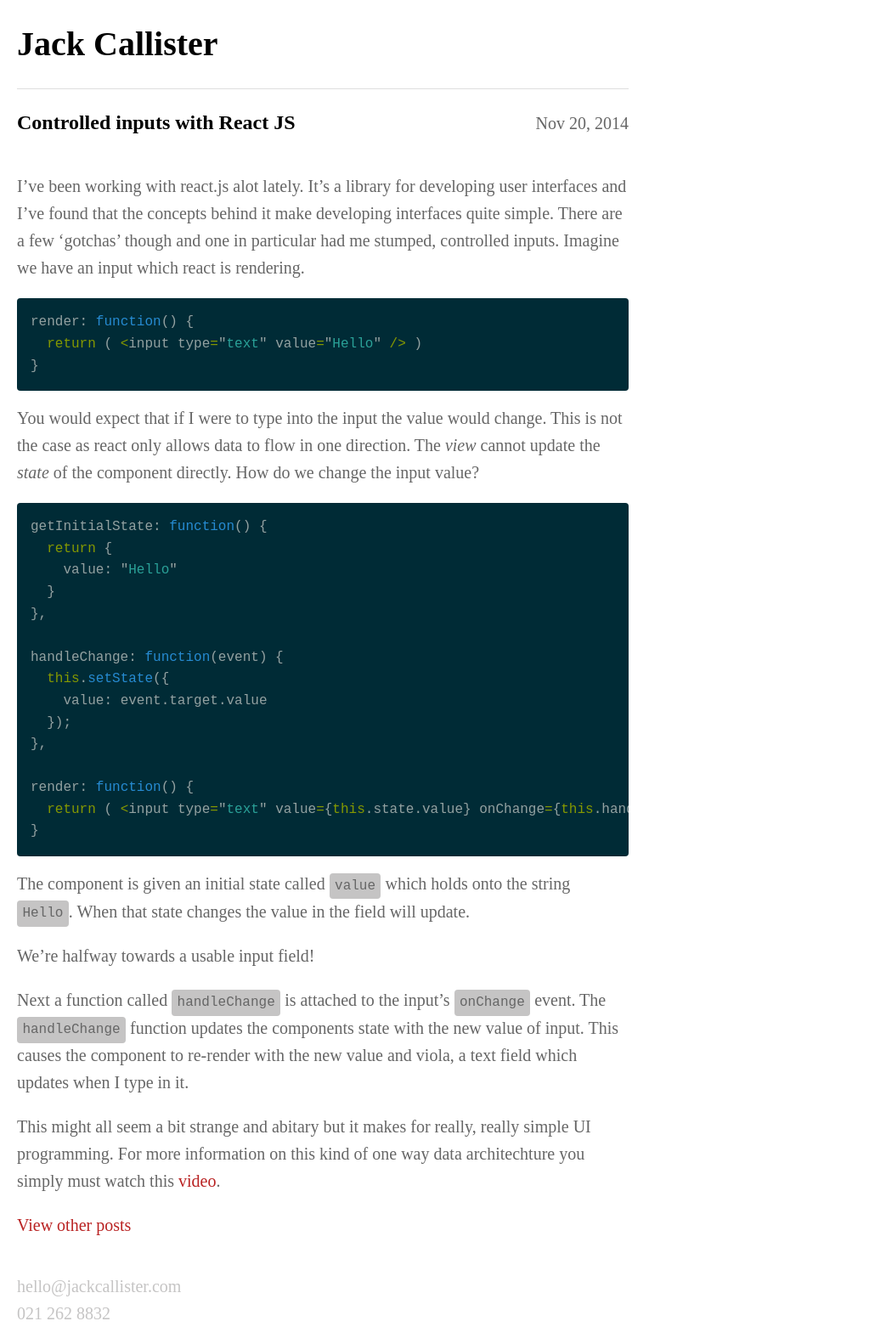
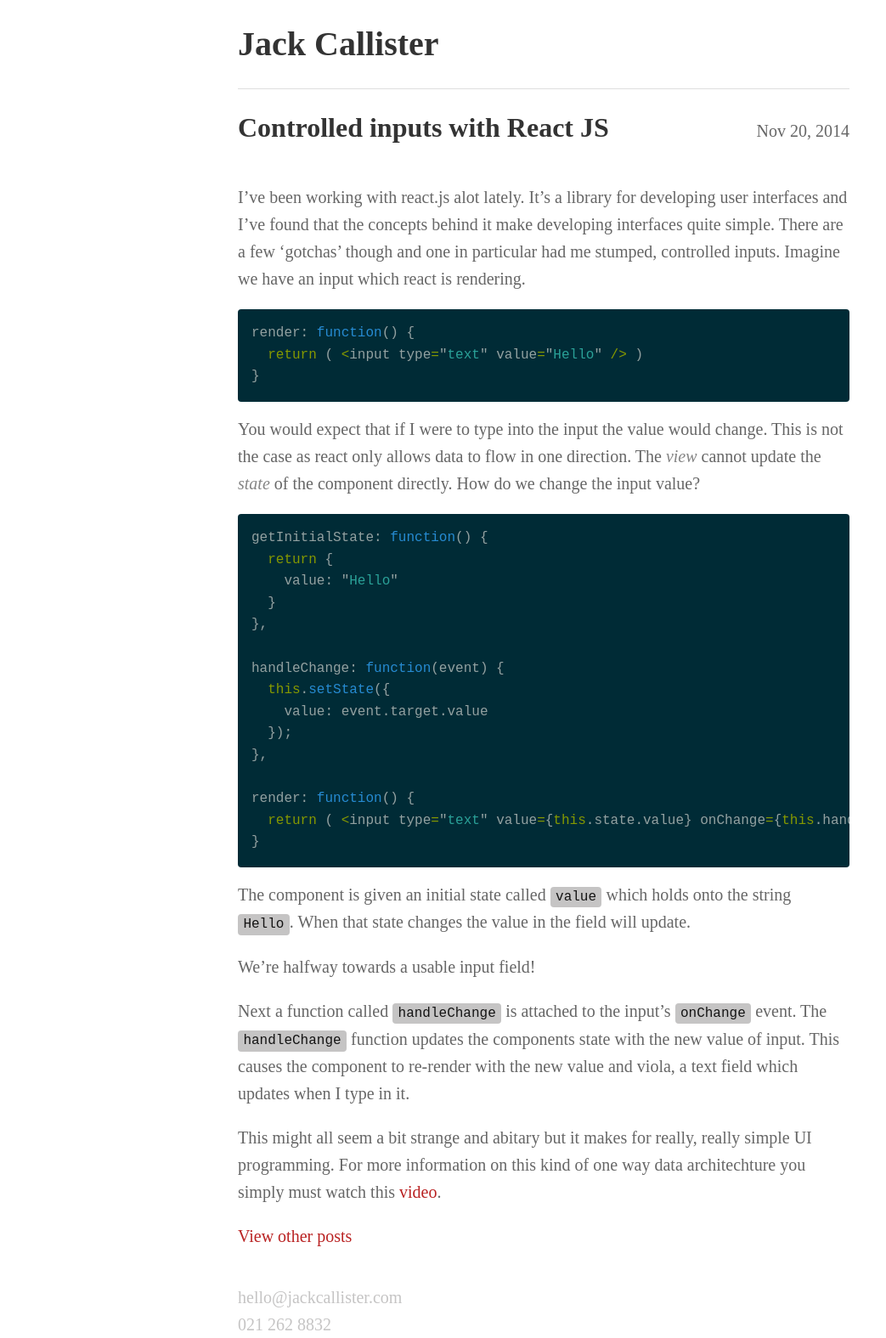
Before and after one commit to jackcallister/jarsbe.github.io, a Jekyll site: the page built from _posts/2014-11-20-controlled-inputs-with-react-js.markdown, in a window 1280 px wide. Shown: the whole page at 85% size, without its empty margins (0-1043 px from the left). Built offline with Jekyll 4.4.1, drawn with Linux system fonts in a browser that asks for light colours; Markdown is read by kramdown in place of the engine named in the settings.

```diff
--- a/css/base/_code.scss
+++ b/css/base/_code.scss
@@ -7,9 +7,9 @@
 }
 
 p > code {
-  padding: 0.4em;
+  padding: 0.2em 0.4em;
   font-size: 0.8em;
   border-radius: 4px;
   background: $light-grey;
-  color: $dark-grey;
+  color: rgba(0,0,0,0.9);
 }
--- a/css/base/_layout.scss
+++ b/css/base/_layout.scss
@@ -1,11 +1,11 @@
 body {
-  margin: 0 1em;
+  max-width: 720px;
+  margin: 0 auto;
   padding: 1em 0;
   background-color: $white;
 }
 
 main {
-  max-width: 720px;
   margin-top: 1em;
   padding-top: 1em;
   border-top: 1px solid lighten($light-grey, 10%);
--- a/css/base/_typography.scss
+++ b/css/base/_typography.scss
@@ -4,16 +4,15 @@ html {
   line-height: 1.6;
 }
 
+ul {
+  list-style: none;
+  margin-bottom: 1em;
+}
+
 p {
   font-size: 1rem;
   margin-bottom: 1em;
 }
-
-main p:last-child {
-  margin-bottom: 0;
-}
-
-strong { color: $body-strong-color; }
 
 a {
   color: $link-color;
@@ -24,13 +23,44 @@ a {
   }
 }
 
-main a {
-  color: $body-link-color;
+strong {
+  color: $body-strong-color;
 }
 
-ul {
-  list-style: none;
-  margin-bottom: 1em;
+em {
+  opacity: 0.8;
+}
+
+main {
+  p:last-child {
+    margin-bottom: 0;
+  }
+
+  h1, h2, h3 {
+    margin: 2rem 0 1rem 0;
+    color: $black;
+  }
+
+  h1 {
+    font-size: 1.6em;
+  }
+
+  h2 {
+    font-size: 1.4em;
+  }
+
+  h3 {
+    font-size: 1.2em;
+  }
+
+  a {
+    color: $body-link-color;
+  }
+
+  ul {
+    list-style: disc;
+    margin-left: 1em;
+  }
 }
 
 header h1 {
@@ -51,9 +81,7 @@ header.post {
   @include align-items(baseline);
 
   h1 {
-    font-size: 1.2rem;
     margin: 0;
-    color: $black;
   }
 }
 
--- a/css/config/_colours.scss
+++ b/css/config/_colours.scss
@@ -1,4 +1,4 @@
-$black: #000000;
+$black: rgba(0,0,0,0.8);
 $white: #FFFFFF;
 $dark-grey: #666666;
 $light-grey: #C5C4C4;
```
Also changed, not shown: _drafts/react-quick-start-guide.md (added, +56 -0 lines).
